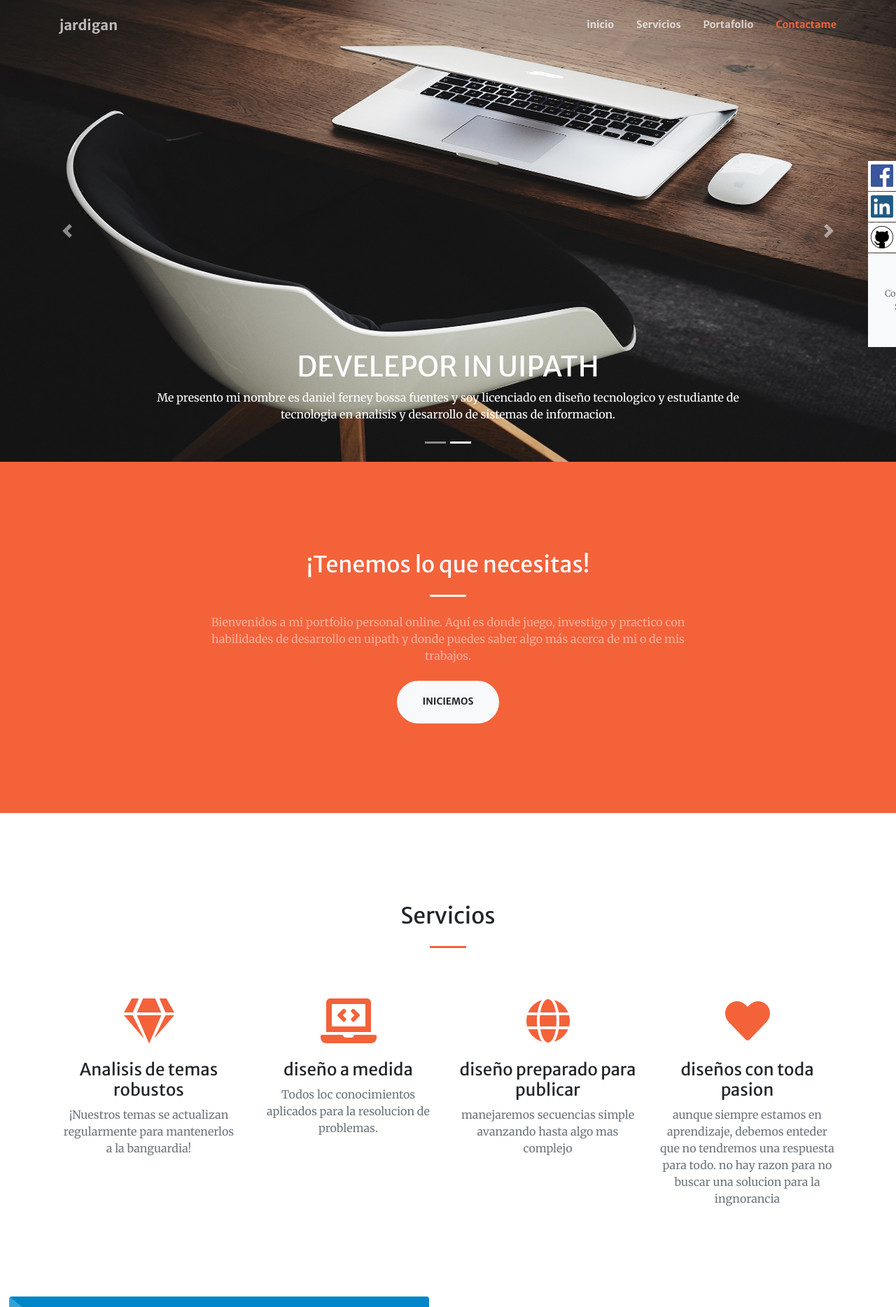
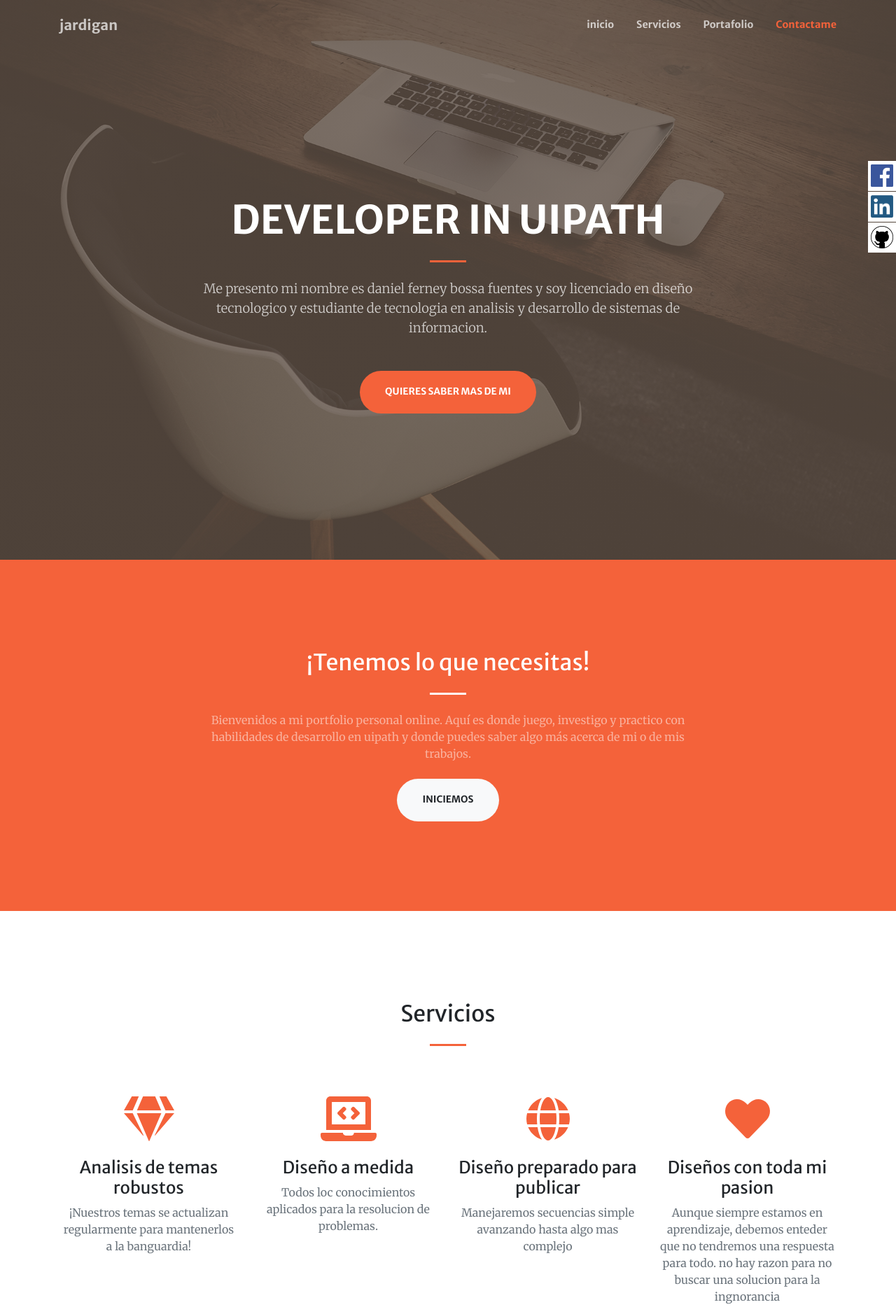
Before and after one commit to jardigan/jardigaportafolio, a plain HTML site: page index.html in a window 1280 px wide. Shown: the top 1868 px of the page at 70% size. Drawn offline with nearby package versions, Linux system fonts and the light colour scheme; grey boxes are pictures that could not be loaded.

Commit message:
Update index.html

```diff
--- a/index.html
+++ b/index.html
@@ -35,45 +35,23 @@
             </div>
         </nav>
         <!-- Masthead-->
-    </nav>
-    <div id="carouselExampleCaptions" class="carousel slide" data-ride="carousel">
-            <ol class="carousel-indicators">
-            <li data-target="#carouselExampleCaptions" data-slide-to="0" class="active"></li>
-            <li data-target="#carouselExampleCaptions" data-slide-to="1"></li>
-            </ol>
-            <div class="carousel-inner">
-            <div class="carousel-item active" data-interval="10000">
-                <img src="assets/img/fondo.jpg" class="d-block w-70" alt="slider-1" width=1400px height=660px>
-                <div class="carousel-caption d-none d-md-block">
-                <h1>DEVELEPOR IN UIPATH</h1>
-                <p>Me presento mi nombre es daniel ferney bossa
-                    fuentes y soy licenciado en diseño tecnologico
-                    y estudiante de tecnologia en analisis y desarrollo
-                    de sistemas de informacion.
-                </p>
+        <header class="masthead">
+            <div class="container h-100">
+                <div class="row h-100 align-items-center justify-content-center text-center">
+                    <div class="col-lg-10 align-self-end">
+                        <h1 class="text-uppercase text-white font-weight-bold">DEVELOPER IN UIPATH</h1>
+                        <hr class="divider my-4" />
+                    </div>
+                    <div class="col-lg-8 align-self-baseline">
+                        <p class="text-white-75 font-weight-light mb-5">Me presento mi nombre es daniel ferney bossa
+                            fuentes y soy licenciado en diseño tecnologico
+                            y estudiante de tecnologia en analisis y desarrollo
+                            de sistemas de informacion.</p>
+                        <a class="btn btn-primary btn-xl js-scroll-trigger" href="#about">quieres saber mas de mi</a>
+                    </div>
                 </div>
             </div>
-            <div class="carousel-item" data-interval="10000">
-                <img src="assets/img/bg-masthead.jpg" class="d-block w-70" alt="slider-2" width=1400px height=660px >
-                <div class="carousel-caption d-none d-md-block">
-                    <h1>DEVELEPOR IN UIPATH</h1>
-                    <p>Me presento mi nombre es daniel ferney bossa
-                        fuentes y soy licenciado en diseño tecnologico
-                        y estudiante de tecnologia en analisis y desarrollo
-                        de sistemas de informacion.
-                    </p>
-                </div>
-            </div>
-            </div>
-            <a class="carousel-control-prev" href="#carouselExampleCaptions" role="button" data-slide="prev">
-            <span class="carousel-control-prev-icon" aria-hidden="true"></span>
-            <span class="sr-only">Previous</span>
-            </a>
-            <a class="carousel-control-next" href="#carouselExampleCaptions" role="button" data-slide="next">
-            <span class="carousel-control-next-icon" aria-hidden="true"></span>
-            <span class="sr-only">Next</span>
-            </a>
-    </div>
+        </header>
 </nav>
 
         <!-- About-->
@@ -108,7 +86,7 @@
                     <div class="col-lg-3 col-md-6 text-center">
                         <div class="mt-5">
                             <i class="fas fa-4x fa-laptop-code text-primary mb-4"></i>
-                            <h3 class="h4 mb-2">diseño a medida</h3>
+                            <h3 class="h4 mb-2">Diseño a medida</h3>
                             <p class="text-muted mb-0">
                                 Todos loc conocimientos aplicados para la resolucion de problemas.</p>
                         </div>
@@ -116,15 +94,15 @@
                     <div class="col-lg-3 col-md-6 text-center">
                         <div class="mt-5">
                             <i class="fas fa-4x fa-globe text-primary mb-4"></i>
-                            <h3 class="h4 mb-2">diseño preparado para publicar</h3>
-                            <p class="text-muted mb-0">manejaremos secuencias simple avanzando hasta algo mas complejo</p>
+                            <h3 class="h4 mb-2">Diseño preparado para publicar</h3>
+                            <p class="text-muted mb-0">Manejaremos secuencias simple avanzando hasta algo mas complejo</p>
                         </div>
                     </div>
                     <div class="col-lg-3 col-md-6 text-center">
                         <div class="mt-5">
                             <i class="fas fa-4x fa-heart text-primary mb-4"></i>
-                            <h3 class="h4 mb-2">diseños con toda pasion </h3>
-                            <p class="text-muted mb-0">aunque siempre estamos en aprendizaje, debemos enteder que no tendremos
+                            <h3 class="h4 mb-2">Diseños con toda mi pasion </h3>
+                            <p class="text-muted mb-0">Aunque siempre estamos en aprendizaje, debemos enteder que no tendremos
                                 una respuesta para todo. no hay razon para no buscar una solucion para la ingnorancia
                             </p>
                         </div>
@@ -139,7 +117,7 @@
                 <div class="col-md-6">
                     <img src="assets/primer bot.jpg"  class="rounded mx-auto d-block" alt="" width="600" height="300" style="border-radius: 20px;" >
                     <a title="primer robot" href="https://github.com/jardigan/uipath1/tree/main/registrar_pago_por_horas" ><img src="assets/github.png" class="rounded float-left" alt="" width="70" height="70"/></a>
-                    <p class="text-muted mb-0">este es el primer robot creado por mi. el cual  graba las horas
+                    <p class="text-muted mb-0">Este es el primer robot creado por mi. el cual  graba las horas
                         diarias, trabajadas por un empleado y las procesa y guarda en una archivo xslx (disponible para descargar en Github)
                     </p>
                 </div>
@@ -158,7 +136,7 @@
                     <div class="col-md-6">
                         <img src="assets/segundo bot.jpg"  class="rounded mx-auto d-block" alt="" width="600" height="300" style="border-radius: 20px;" >
                         <a title="segundo robot" href="https://github.com/jardigan/uipath2" ><img src="assets/github.png" class="rounded float-right" alt="" width="70" height="70"/></a>
-                        <p class="text-muted mb-0"> ste es el segundo robot desarrollado por mi y su funcion es extraer datos de dos archivos
+                        <p class="text-muted mb-0"> Este es el segundo robot desarrollado por mi y su funcion es extraer datos de dos archivos
                             xslx (facturas y empresas) y plazmarlos en otro archivo xslx y filtrar datos como que empresa esta en quiebra(disponible para descargar en Github)
                         </p>
                     </div>
@@ -168,7 +146,7 @@
                 <div class="col-md-6">
                     <img src="assets/tercer bot.jpg"  class="rounded mx-auto d-block" alt="" width="600" height="300" style="border-radius: 20px;" >
                     <img src="assets/github.png" class="rounded float-left" alt="" width="70" height="70"/></a>
-                    <p class="text-muted mb-0">el tercer desarrollado por mi se trata de utilisar la ui(user inteface) para generar una pagina web
+                    <p class="text-muted mb-0">El tercer desarrollado por mi se trata de utilisar la ui(user inteface) para generar una pagina web
                         en html
                     </p>
                 </div>
@@ -185,7 +163,7 @@
                     <div class="col-md-6">
                         <img src="assets/cuarto bot.jpg"  class="rounded mx-auto d-block" alt="" width="600" height="300" style="border-radius: 20px;" >
                         <img src="assets/github.png" class="rounded float-right" alt="" width="70" height="70"/></a>
-                        <p class="text-muted mb-0"> cuarto robot desarrollado por mi el cual utiliza acme test uipath
+                        <p class="text-muted mb-0"> Cuarto robot desarrollado por mi el cual utiliza acme test uipath
                             para acceder al login y grabar datos en un archivo xsls y cerrar sesion
                         </p>
                     </div>
@@ -194,7 +172,7 @@
                 <div class="col-md-6">
                     <img src="assets/quinto bot.jpg"  class="rounded mx-auto d-block" alt="" width="600" height="300" style="border-radius: 20px;" >
                     <a title="rpa challenge" href="https://github.com/jardigan/uipath3" ><img src="assets/github.png" class="rounded float-left" alt="" width="70" height="70"/></a>
-                    <p class="text-muted mb-0"> el quinto robot es, rpa challenge se desarolla como una especie
+                    <p class="text-muted mb-0"> El quinto robot es, rpa challenge se desarolla como una especie
                         de quiz en el proceso de acreditacion para rpa developer en uipath academy (disponible para descargar Github)
                     </p>
                 </div>
@@ -266,18 +244,16 @@
                                 <img src="assets/github.png" width="32" height="32">
                                 <p><a href="https://github.com/jardigan" target="_blank">buscame en <br>Github</a></p>
                             </li>
-                            <footer class="bg-light py-5">
-                            <div class="container"><div class="small text-center text-muted">Copyright © 2020 - Start Bootstrap</div></div>
-                            </footer>
                         </ul>
                     </div>
-
                 </div>
             </div>
         </section>
         <!-- Footer-->
         <footer class="bg-light py-5">
-            <div class="container"><div class="small text-center text-muted"></div></div>
+            <div class="container"><div class="small text-center text-muted">Copyright © 2020 - Start Bootstrap</div></div>
+            <div class="container"><div class="small text-center text-muted">Copyright © 2018 - Image UIPATH</div></div>
+
         </footer>
         <!-- Bootstrap core JS-->
         <script src="https://code.jquery.com/jquery-3.5.1.slim.min.js"></script>
```
